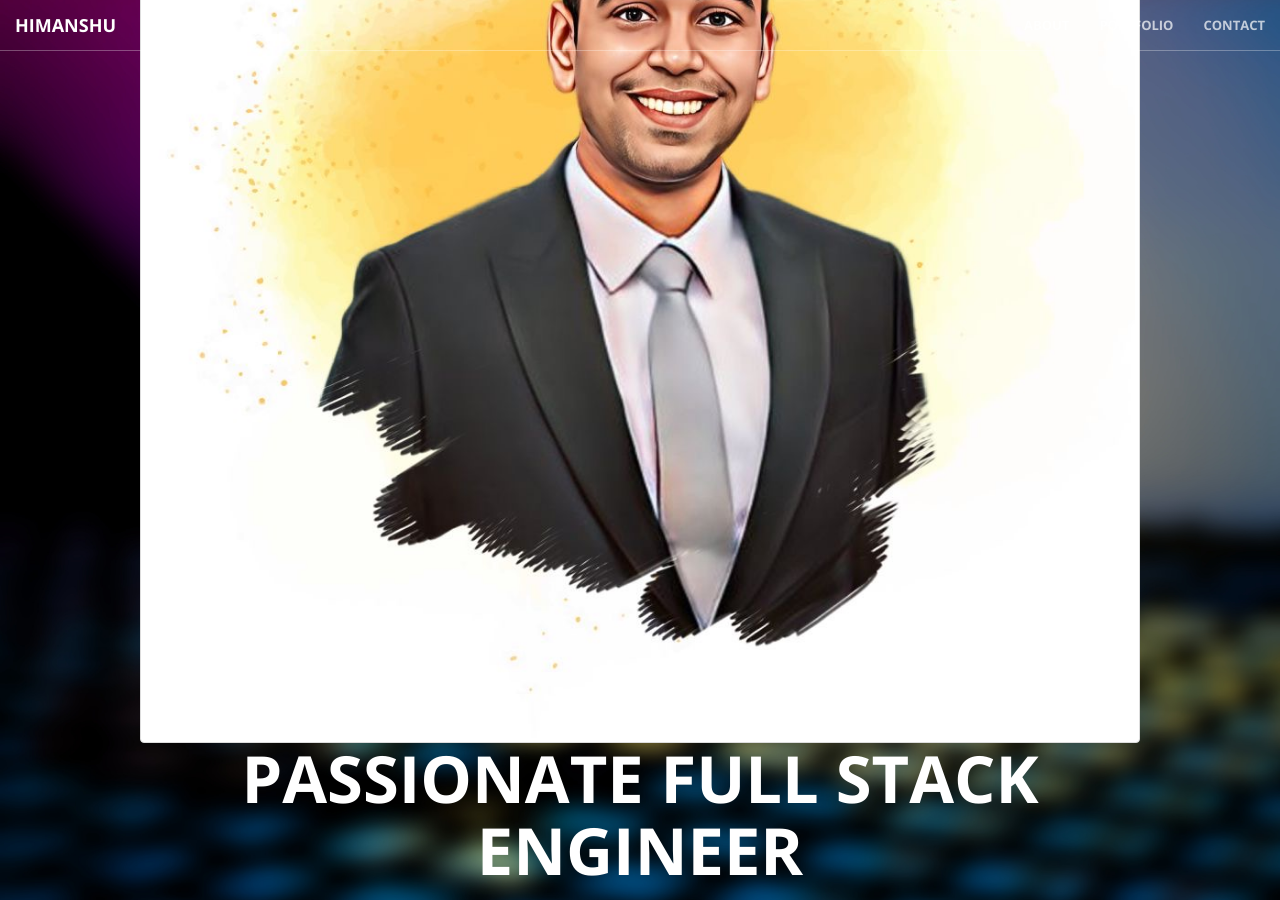
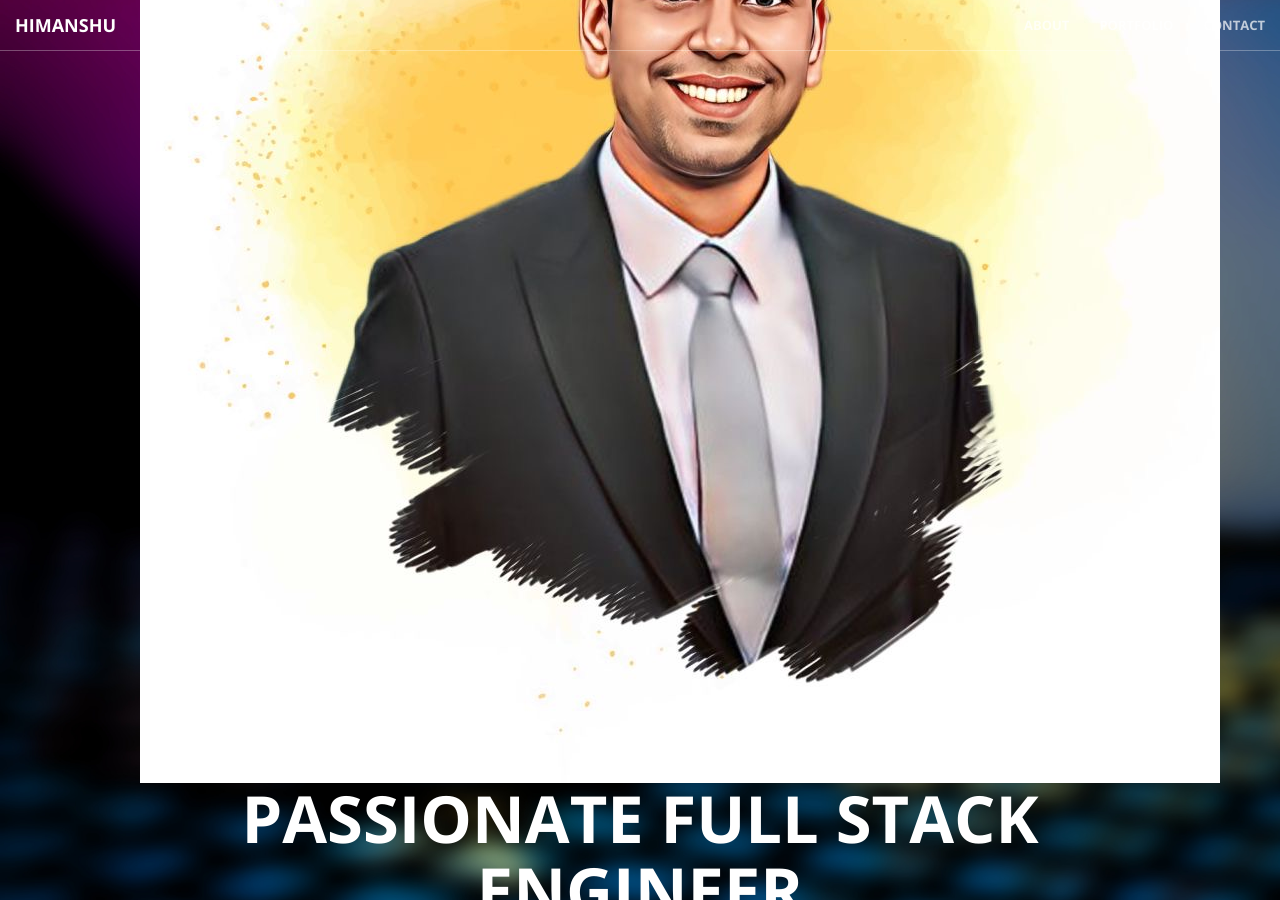
Before and after one commit to Himanshukumar30/Himanshu, a Jekyll site: the page built from index.html, in a window 1280 px wide and 900 px high. Built offline with Jekyll 4.4.1, drawn with Linux system fonts in a browser that asks for light colours.

Commit message:
updating style for  picture in header

```diff
--- a/_includes/header.html
+++ b/_includes/header.html
@@ -1,7 +1,7 @@
 <header>
   <div class="header-content">
     <div class="header-content-inner">
-      <img src="img/HimanshuKumar.jpg" class="img-thumbnail" />
+      <img src="img/HimanshuKumar.jpg" class="img-fluid" />
       <h1>Passionate Full Stack Engineer</h1>
       <hr />
       <p>
```
